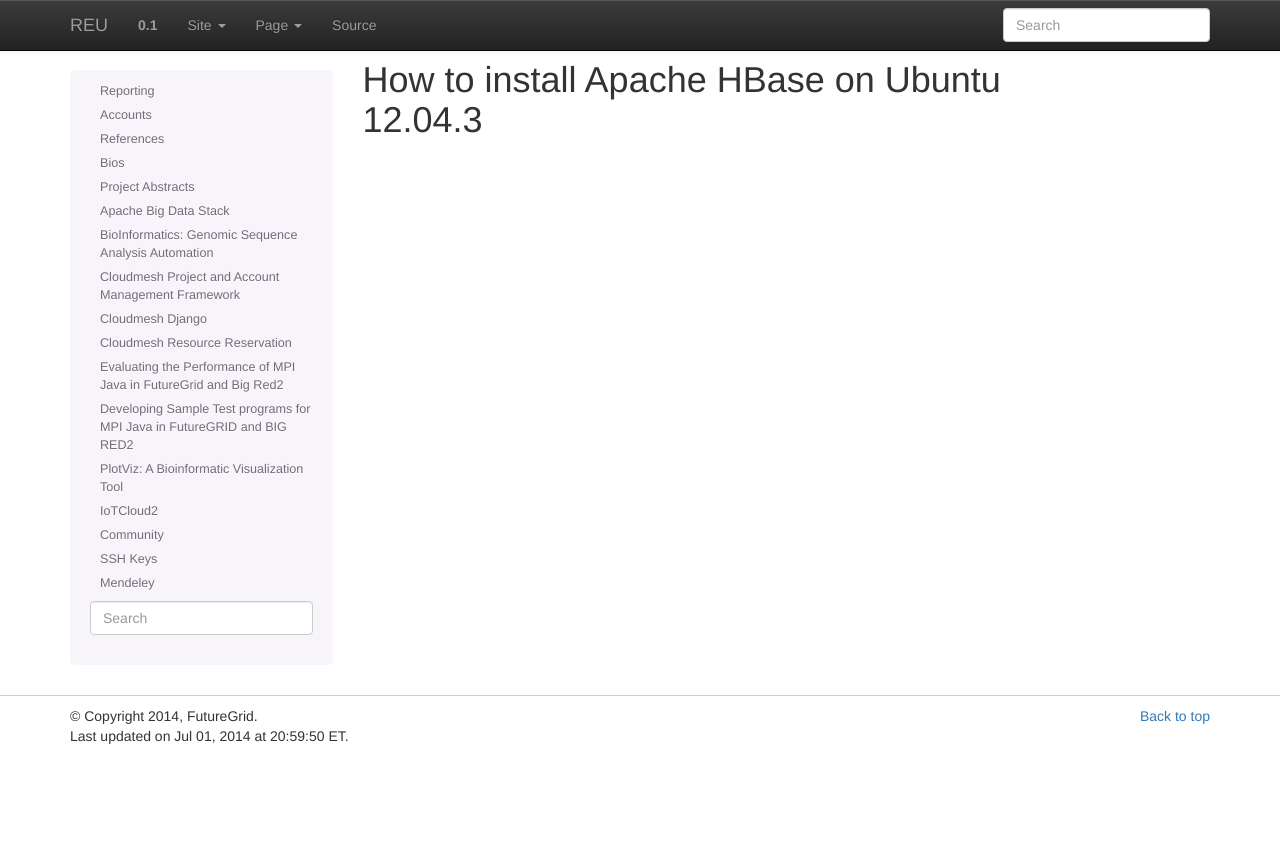
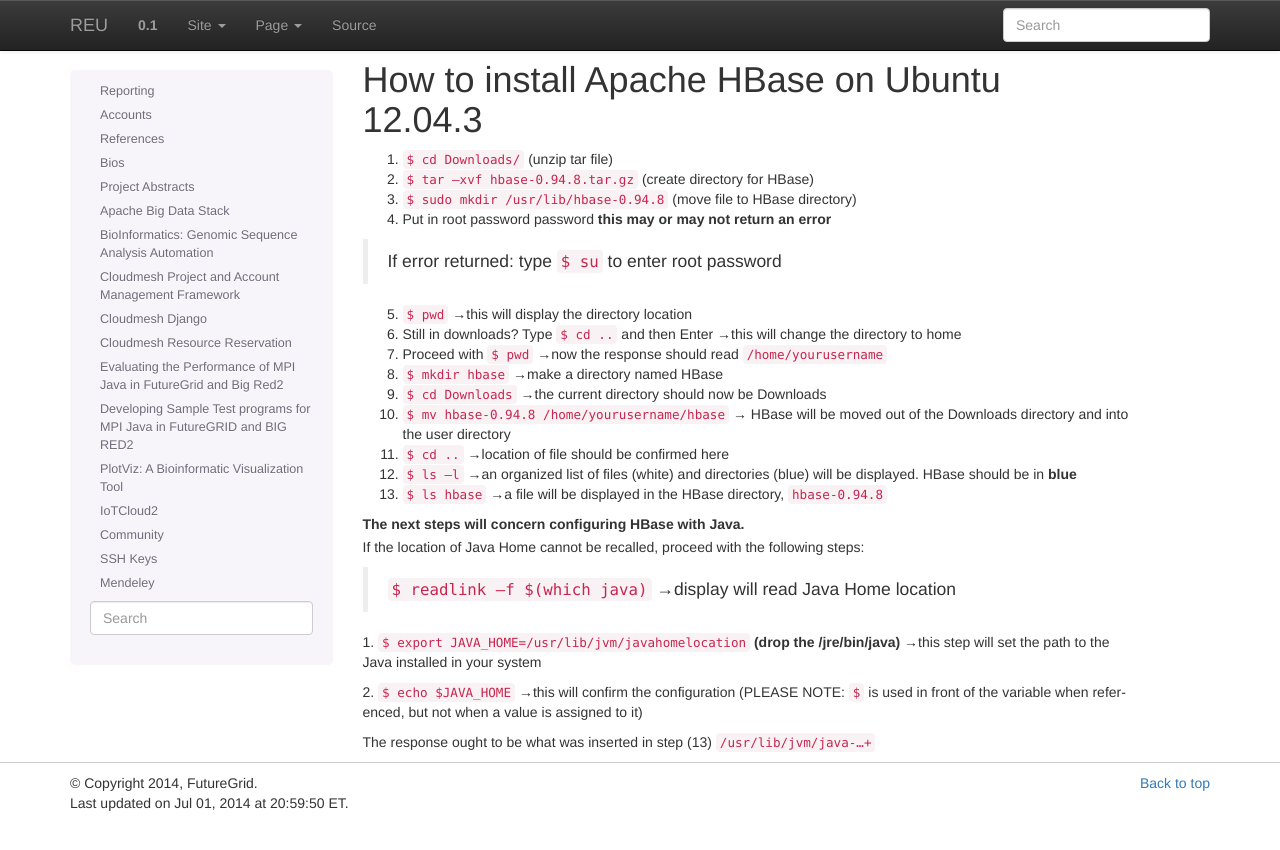
Before and after one commit to cloudmesh-project/reu-2014, a Sphinx documentation site: the page built from doc/source/HBaseGuide.rst, in a window 1280 px wide. Shown: the top 850 px of the page. Built offline with Sphinx 7.4.7, drawn with Linux system fonts in a browser that asks for light colours.

Commit message:
Update HBaseGuide.rst

```diff
--- a/doc/source/HBaseGuide.rst
+++ b/doc/source/HBaseGuide.rst
@@ -1,2 +1,37 @@
 How to install Apache HBase on Ubuntu 12.04.3
 -----------------------------------------------------------
+1.	``$ cd Downloads/`` (unzip tar file)
+2.	``$ tar –xvf hbase-0.94.8.tar.gz`` (create directory for HBase)
+3.	``$ sudo mkdir /usr/lib/hbase-0.94.8`` (move file to HBase directory)
+4.	Put in root password password  **this may or may not return an error**
+  If error returned: type ``$ su`` to enter root password
+5.	``$ pwd`` →this will display the directory location
+
+6. Still in downloads? Type ``$ cd ..`` and then Enter →this will change the directory to home
+
+7. Proceed with ``$ pwd`` →now the response should read ``/home/yourusername``
+
+8.	``$ mkdir hbase`` →make a directory named HBase
+
+9.	``$ cd Downloads`` →the current directory should now be Downloads
+
+10.	``$ mv hbase-0.94.8 /home/yourusername/hbase`` → HBase will be moved out of the Downloads directory and into the user directory
+
+11.	``$ cd ..`` →location of file should be confirmed here
+
+12.	``$ ls –l`` →an organized list of files (white) and directories (blue) will be displayed. HBase should be in **blue**
+
+13.	``$ ls hbase`` →a file will be displayed in the HBase directory, ``hbase-0.94.8``
+
+**The next steps will concern configuring HBase with Java.**
+ If the location of Java Home cannot be recalled, proceed with the following steps:
+
+  ``$ readlink –f $(which java)`` →display will read Java Home location
+
+1.	``$ export JAVA_HOME=/usr/lib/jvm/javahomelocation`` **(drop the /jre/bin/java)** →this step will set the path to the
+Java installed in your system
+
+2.	``$ echo $JAVA_HOME`` →this will confirm the configuration (PLEASE NOTE: ``$`` is used in front of the variable when
+referenced, but not when a value is assigned to it)
+
+The response ought to be what was inserted in step (13) ``/usr/lib/jvm/java-…+``
```
